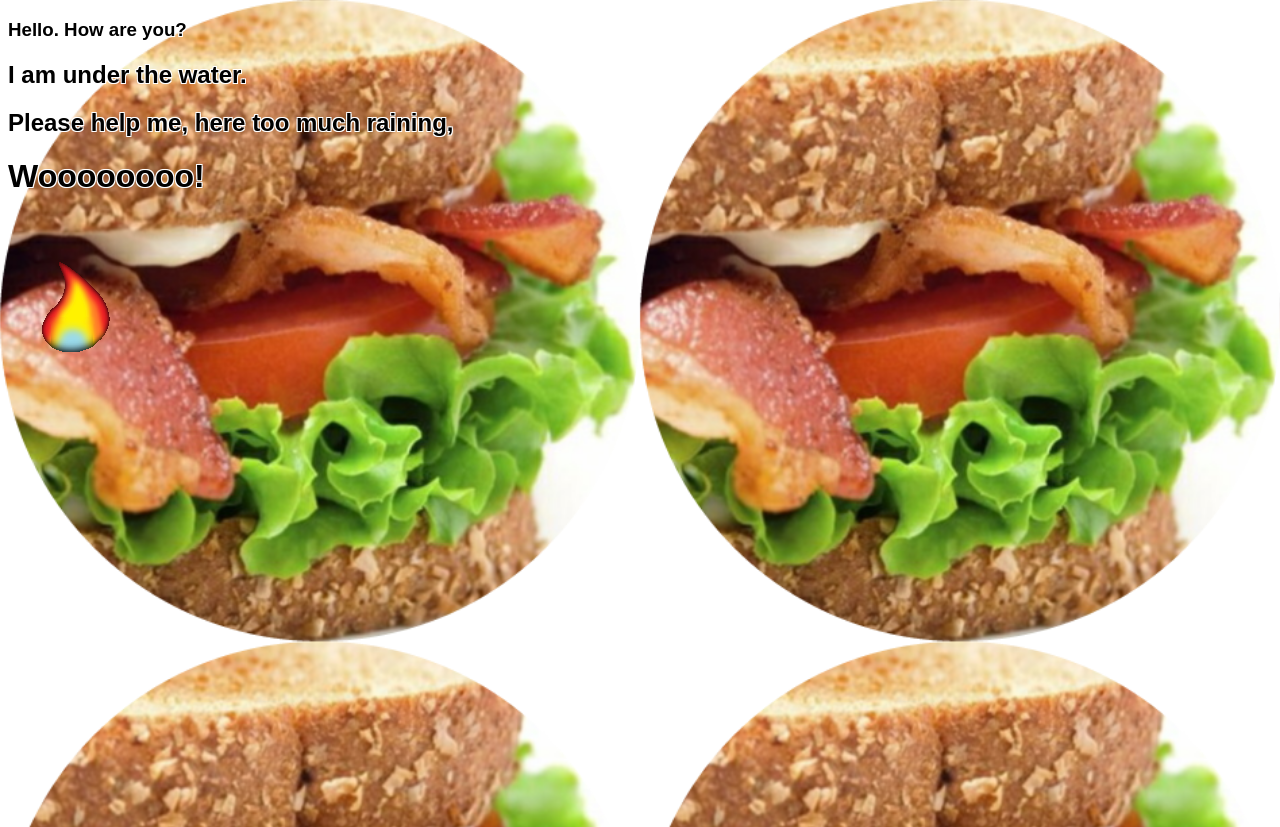
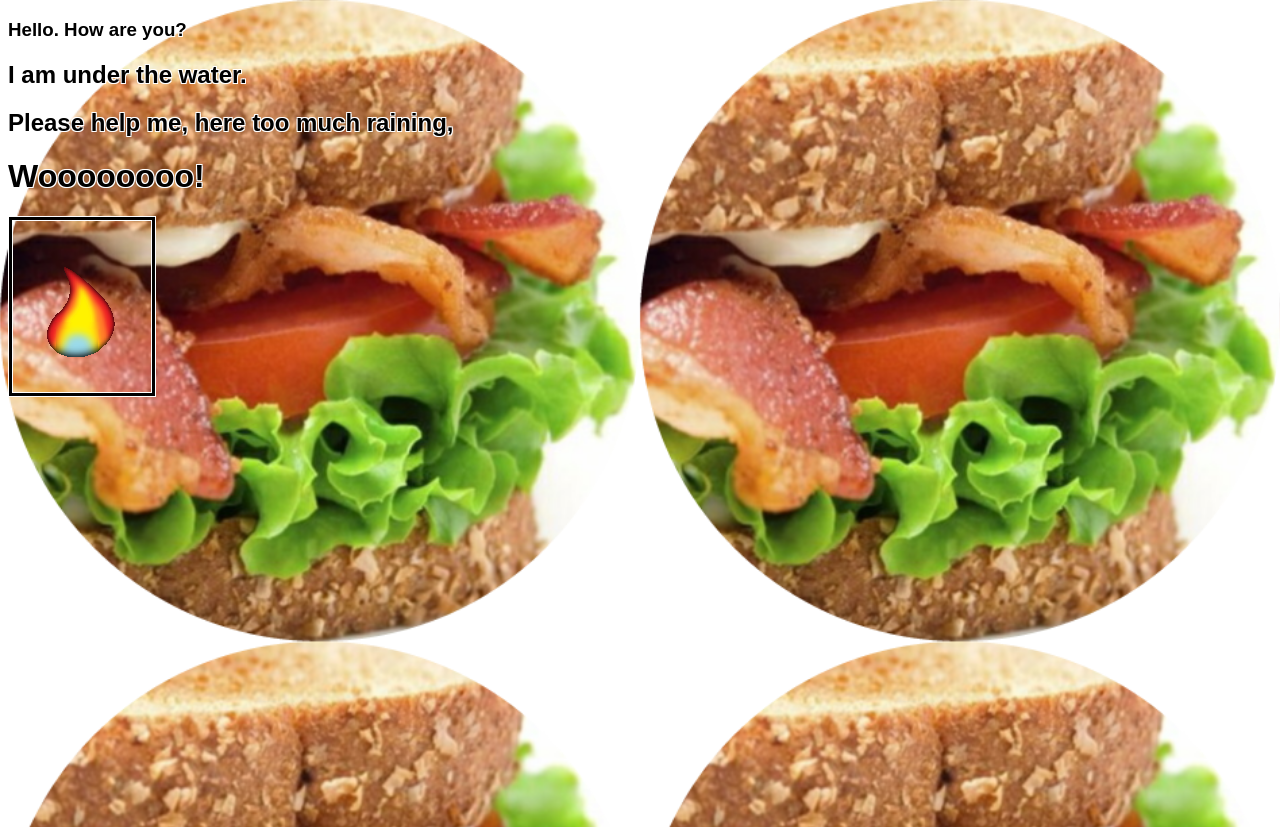
Before and after one commit to NickTheEASDude/NickTheEASDude.github.io, a SvelteKit app: page /home in a window 1280 px wide. Built offline with nearby package versions, Linux system fonts and the light colour scheme.

Commit message:
add nested divs

```diff
--- a/src/routes/home/+page.svelte
+++ b/src/routes/home/+page.svelte
@@ -13,5 +13,24 @@
 	<h2>Please help me, here too much raining,</h2>
 	<h1>Woooooooo!</h1>
 
-	<img src={ fire } alt="FIYAAAAAAAAAAA"/>
+	<div class="edges">
+		<div id="middle">
+			<div class="edges">
+				<img src={ fire } alt="FIYAAAAAAAAAAA"/>
+			</div>
+		</div>
+	</div>
 </main>
+
+<style>
+	div {
+		width: fit-content;
+		height: fit-content;
+	}
+	div.edges {
+		border: 1px solid white;
+	}
+	div#middle {
+		border: 3px solid black;
+	}
+</style>
```
